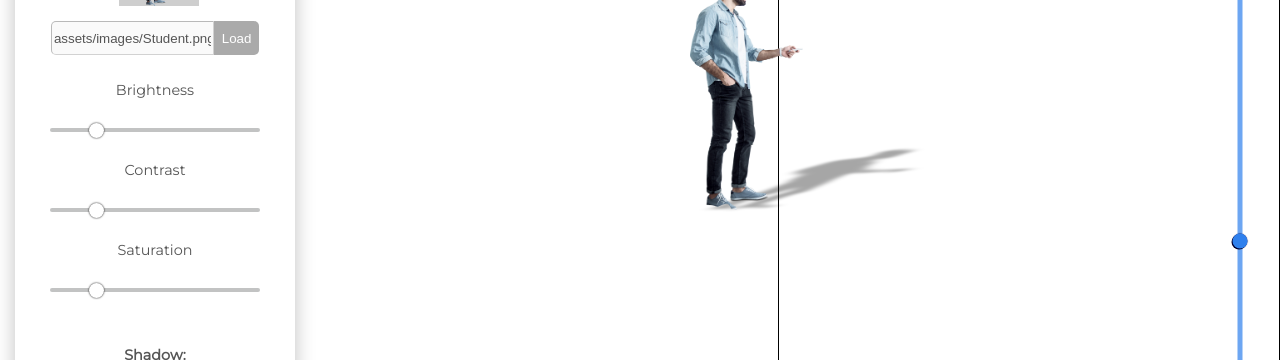
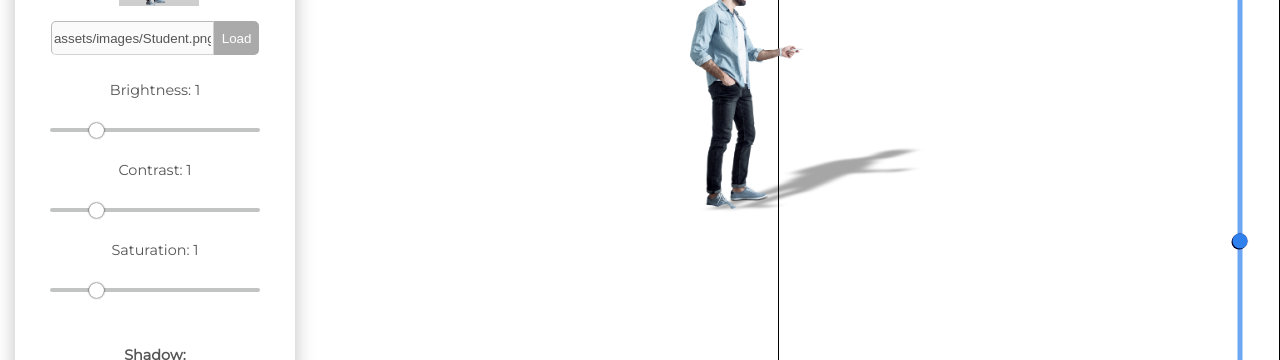
Before and after one commit to AlbertoCaballero/entourage-designer, an Angular app: page / in a window 1280 px wide. Shown: the part 200-560 px from the top of the page. Built offline with nearby package versions, Linux system fonts and the light colour scheme.

Commit message:
HTML/CSS clean up

```diff
--- a/src/app/viewbox/viewbox.component.html
+++ b/src/app/viewbox/viewbox.component.html
@@ -24,13 +24,13 @@
   </div>
 
   <div class="character-properties-container">
-    Brightness<input type="range" id="bright-number" min="0" max="5" step="0.1" (input)="brightNum=$event.target.value"
+    Brightness: {{brightNum}}<input type="range" id="bright-number" min="0" max="5" step="0.01" (input)="brightNum=$event.target.value"
       style="width: 210px; height: 10px;" value={{brightNum}} class="control-sliders">
 
-    Contrast<input type="range" id="cont-number" min="0" max="5" step="0.1" (input)="contNum=$event.target.value"
+    Contrast: {{contNum}}<input type="range" id="cont-number" min="0" max="5" step="0.01" (input)="contNum=$event.target.value"
       style="width: 210px; height: 10px;" value={{contNum}} class="control-sliders">
 
-    Saturation<input type="range" id="sat-number" min="0" max="5" step="0.1" (input)="satNum=$event.target.value"
+    Saturation: {{satNum}}<input type="range" id="sat-number" min="0" max="5" step="0.01" (input)="satNum=$event.target.value"
       style="width: 210px; height: 10px;" value={{satNum}} class="control-sliders">
   </div>
 
--- a/src/app/viewbox/viewbox.component.scss
+++ b/src/app/viewbox/viewbox.component.scss
@@ -1,11 +1,3 @@
-/*.clip-path {
-
-}
-
-.overlay-2, .overlay-1 {
-
-}*/
-
 h2 {
     font-size: 1.3em;
     margin: 25px 0;
@@ -65,7 +57,7 @@ h2 {
     }
 
     .button {
-      position: sticky; width: inherit; bottom: 0px; margin-bottom: 0px; z-index: 20; background-color: white;
+      position: sticky; width: inherit; bottom: 0px; margin-bottom: 0px; z-index: 20; background-color: rgba(255, 255, 255);
     }
 }
 
@@ -126,11 +118,13 @@ h2 {
     background-color: rgb(206, 206, 206);
     margin: 15px 0;
     cursor: pointer;
+    text-align: center;
 }
 
 .caracter-selection {
     width: auto;
     height: 100%;
+    text-align: center;
 }
 
 .scene-selection {
```
Also changed, not shown: 1 other file (tests, documents, lock files or other folders).
